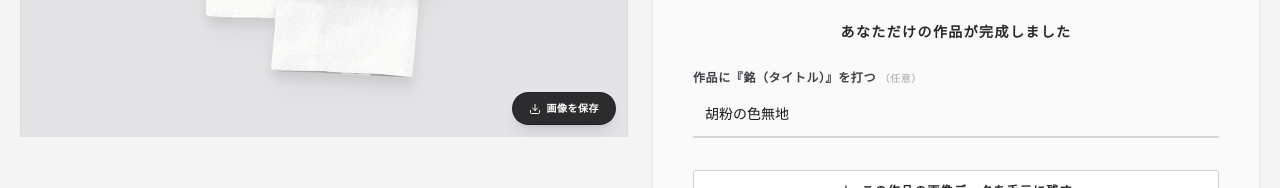
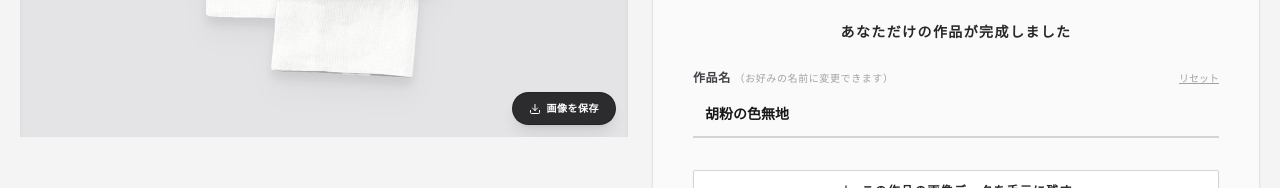
Before and after one commit to iuchihisakatsu-collab/ai-obi-generator, a Next.js app: page / in a window 1280 px wide. Shown: the part 438-626 px from the top of the page. Built offline with nearby package versions, Linux system fonts and the light colour scheme.

Commit message:
Update ControlPanel.tsx

```diff
--- a/app/components/controls/ControlPanel.tsx
+++ b/app/components/controls/ControlPanel.tsx
@@ -67,6 +67,7 @@ interface ControlPanelProps {
   imageUrl: string;
   patternTitle: string;
   setPatternTitle: (val: string) => void;
+  setIsTitleManual?: (val: boolean) => void;
   handleDownloadOriginal: () => void;
   handleNativeShare: () => void;
   handleOrderClick: (e: MouseEvent<HTMLAnchorElement>) => void;
@@ -83,12 +84,12 @@ export default function ControlPanel({
   kimonoHaneriColor, setKimonoHaneriColor, showHaneriColorPalette, setShowHaneriColorPalette,
   kimonoObiageColor, setKimonoObiageColor, showObiageColorPalette, setShowObiageColorPalette,
   handleCustomObiUpload, agreed, setAgreed, errorMsg, loading, remainingCount, loadingStep, handleGenerate,
-  imageUrl, patternTitle, setPatternTitle, handleDownloadOriginal, handleOrderClick
+  imageUrl, patternTitle, setPatternTitle, setIsTitleManual, handleDownloadOriginal, handleOrderClick
 }: ControlPanelProps) {
 
   const finalTitle = patternTitle.trim() || '（無題）';
   const colorSummary = selectedColors.length > 0 ? selectedColors.map((c) => c.name.split(' ')[0]).join('・') : '自由配色';
-  const shareText = `「妄想小紋図案帖」で柄のアイデアを試してみました。\n銘：『${finalTitle}』\n配色：${colorSummary}\n#妄想きもの図案帳 #ゴフクヤサン`;
+  const shareText = `「妄想小紋図案帖」で柄のアイデアを試してみました。\n作品名：『${finalTitle}』\n配色：${colorSummary}\n#妄想きもの図案帳 #ゴフクヤサン`;
   const currentUrl = typeof window !== 'undefined' ? window.location.href : 'https://store.gofukuyasan.com/';
   const mediaUrl = imageUrl || '';
 
@@ -116,7 +117,7 @@ export default function ControlPanel({
   const shareToInstagram = async () => {
     try {
       await navigator.clipboard.writeText(shareText);
-      alert('投稿用の銘とテキストをコピーしました！\nInstagramの投稿作成画面に貼り付けてお使いください。');
+      alert('作品名とテキストをコピーしました！\nInstagramの投稿作成画面に貼り付けてお使いください。');
     } catch {}
     window.open('https://www.instagram.com/', '_blank', 'noopener,noreferrer');
   };
@@ -251,7 +252,6 @@ export default function ControlPanel({
               )}
             </div>
 
-            {/* 無地以外の場合のみサイズ調整スライダーを表示 */}
             {geoPatternType !== 'plain' && (
               <div className="space-y-5 pt-4 border-t border-zinc-100 relative z-10">
                 <label className="block text-xs font-bold text-zinc-900 mb-2">サイズ調整（mm実寸連動）</label>
@@ -488,8 +488,34 @@ export default function ControlPanel({
             <h3 className="text-center font-bold text-sm tracking-widest text-zinc-800 pt-6">あなただけの作品が完成しました</h3>
 
             <div className="space-y-1.5 pt-1">
-              <label className="block text-xs font-bold text-zinc-700 tracking-wider">作品に『銘（タイトル）』を打つ <span className="font-normal text-[10px] text-zinc-400">（任意）</span></label>
-              <input type="text" className="w-full border-b-2 border-zinc-300 p-3 bg-transparent text-sm focus:outline-none focus:border-zinc-950 transition-colors" placeholder="例：遊泳金魚図" value={patternTitle} onChange={(e) => setPatternTitle(e.target.value)} disabled={loading} />
+              <div className="flex justify-between items-baseline">
+                <label className="block text-xs font-bold text-zinc-700 tracking-wider">
+                  作品名 <span className="font-normal text-[10px] text-zinc-400">（お好みの名前に変更できます）</span>
+                </label>
+                {patternTitle && (
+                  <button
+                    type="button"
+                    onClick={() => {
+                      setPatternTitle('');
+                      if (setIsTitleManual) setIsTitleManual(false);
+                    }}
+                    className="text-[10px] text-zinc-400 hover:text-zinc-700 underline"
+                  >
+                    リセット
+                  </button>
+                )}
+              </div>
+              <input
+                type="text"
+                className="w-full border-b-2 border-zinc-300 p-3 bg-transparent text-sm font-bold focus:outline-none focus:border-zinc-950 transition-colors"
+                placeholder="例：深緋の色無地"
+                value={patternTitle}
+                onChange={(e) => {
+                  setPatternTitle(e.target.value);
+                  if (setIsTitleManual) setIsTitleManual(true);
+                }}
+                disabled={loading}
+              />
             </div>
 
             <div className="space-y-3 pt-2">
```
